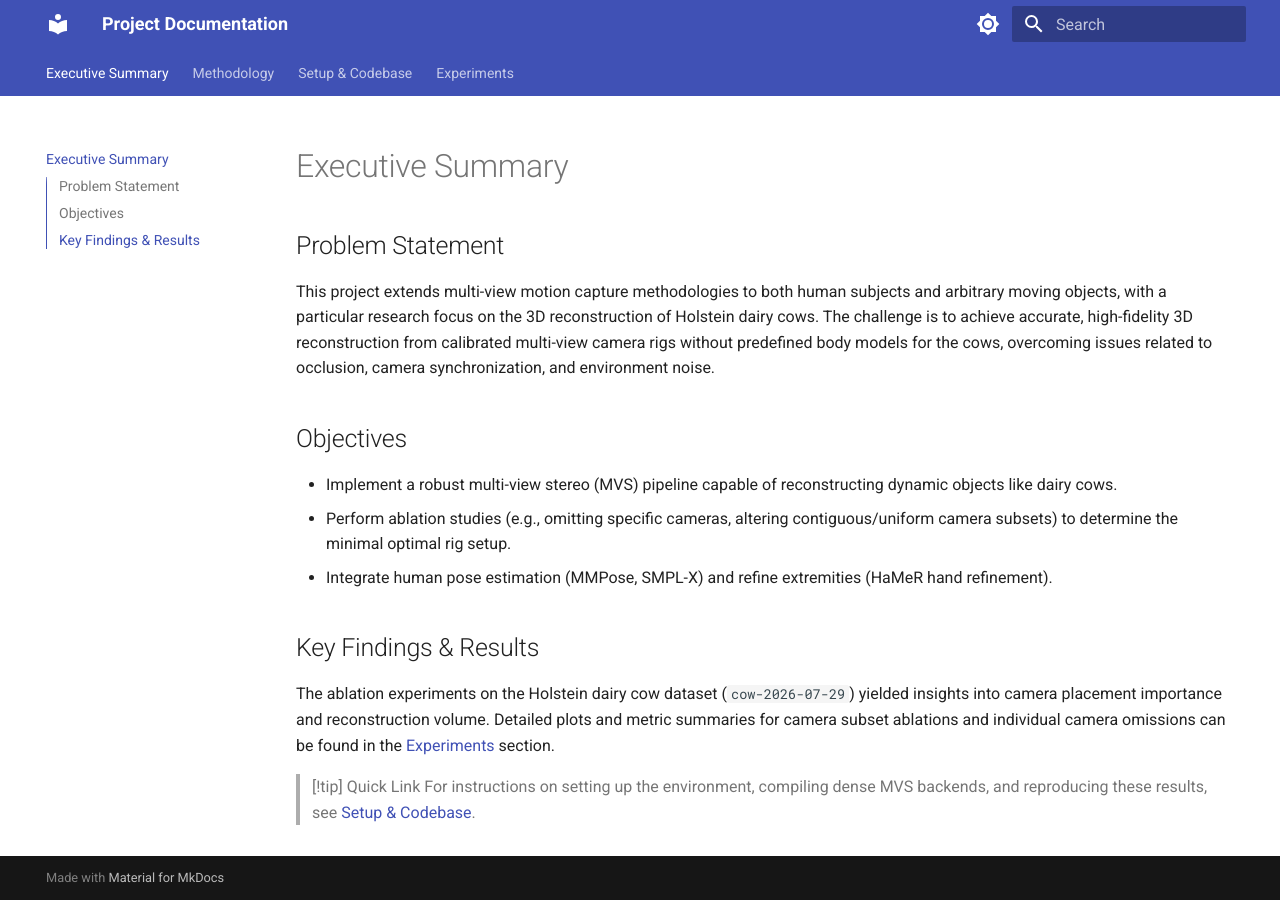
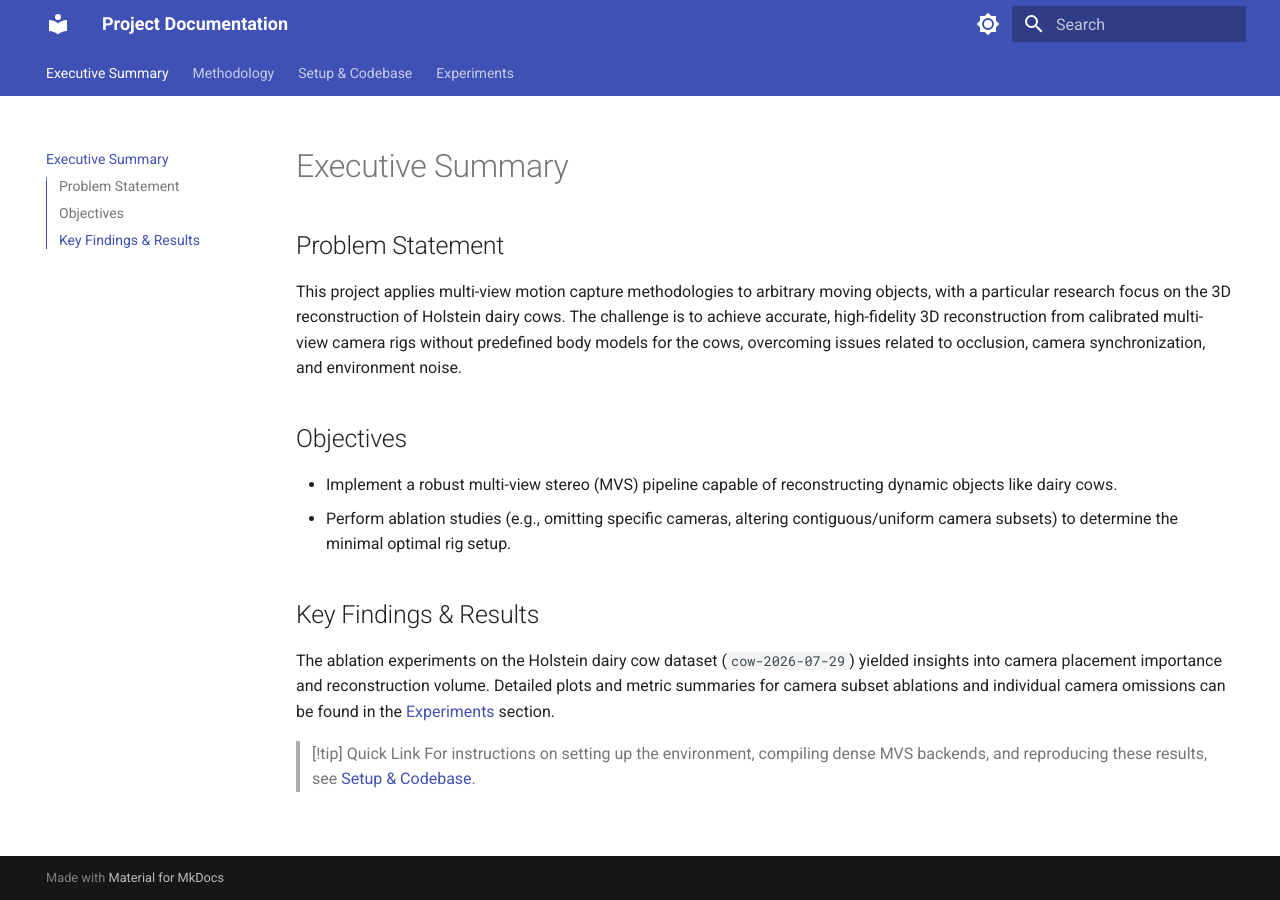
Before and after one commit to AntonioNvs/ablation-cow-motion-capture, an MkDocs documentation site: the page built from docs/index.md, in a window 1280 px wide. Built offline with MkDocs 1.6.1 and Material for MkDocs 9.7.7, drawn with Linux system fonts in a browser that asks for light colours.

Commit message:
Remove human pose from executive summary

```diff
--- a/docs/index.md
+++ b/docs/index.md
@@ -1,12 +1,11 @@
 # Executive Summary
 
 ## Problem Statement
-This project extends multi-view motion capture methodologies to both human subjects and arbitrary moving objects, with a particular research focus on the 3D reconstruction of Holstein dairy cows. The challenge is to achieve accurate, high-fidelity 3D reconstruction from calibrated multi-view camera rigs without predefined body models for the cows, overcoming issues related to occlusion, camera synchronization, and environment noise.
+This project applies multi-view motion capture methodologies to arbitrary moving objects, with a particular research focus on the 3D reconstruction of Holstein dairy cows. The challenge is to achieve accurate, high-fidelity 3D reconstruction from calibrated multi-view camera rigs without predefined body models for the cows, overcoming issues related to occlusion, camera synchronization, and environment noise.
 
 ## Objectives
 - Implement a robust multi-view stereo (MVS) pipeline capable of reconstructing dynamic objects like dairy cows.
 - Perform ablation studies (e.g., omitting specific cameras, altering contiguous/uniform camera subsets) to determine the minimal optimal rig setup.
-- Integrate human pose estimation (MMPose, SMPL-X) and refine extremities (HaMeR hand refinement).
 
 ## Key Findings & Results
 The ablation experiments on the Holstein dairy cow dataset (`cow-2026-07-29`) yielded insights into camera placement importance and reconstruction volume. Detailed plots and metric summaries for camera subset ablations and individual camera omissions can be found in the [Experiments](experiments/ablation_k_contiguous.md) section.
```
